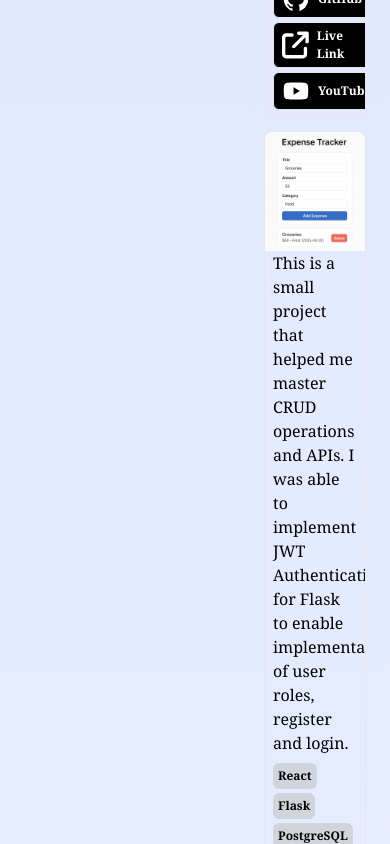
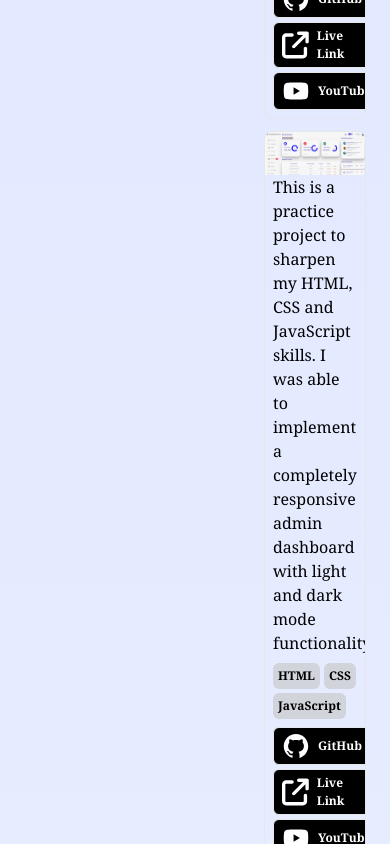
Before and after one commit to EstherNgeno/my-website, a React (Create React App) app: page / in a window 390 px wide. Shown: the part 3340-4184 px from the top of the page. Built offline with nearby package versions, Linux system fonts and the light colour scheme.

Commit message:
Responsive-Admin-dashboard added

```diff
--- a/src/components/sections/Projects.js
+++ b/src/components/sections/Projects.js
@@ -4,6 +4,7 @@ import { AiFillGithub } from "react-icons/ai";
 import { FaArrowUpRightFromSquare } from "react-icons/fa6";
 import { AiFillYoutube } from "react-icons/ai";
 import Expensetracker from "../../assets/Expensetracker.png"
+import AdminDashboard from "../../assets/Responsive-Admin-Dashboard.jpg"
 
 
 const Projects = () => {
@@ -46,30 +47,30 @@ const Projects = () => {
             </div>
 
             <div className="rounded-lg bg-card text-card-foreground flex flex-col overflow-hidden border hover:shadow-lg transition-all duration-300 ease-out h-full">
-                <a className="block cursor-pointer" href="https://lateshow-esther-ngeno.onrender.com/">
-                <img alt="Expensetracker" className="h-30 w-full overflow-hidden object-cover object-top" src={Expensetracker}/>
+                <a className="block cursor-pointer" href="https://responsive-admin-dashboard.onrender.com">
+                <img alt="AdminDashboard" className="h-30 w-full overflow-hidden object-cover object-top" src={AdminDashboard}/>
                 </a>
                 <div className="flex flex-col px-2">
                     <div className="prose max-w-full text-pretty text-base text-muted-foreground">
-                        <p className="prose max-w-full text-pretty text-base text-muted-foreground">This is a small project that helped me master CRUD operations and APIs. I was able to implement JWT Authentication for Flask to enable implementation of user roles, register and login.</p>
+                        <p className="prose max-w-full text-pretty text-base text-muted-foreground">This is a practice project to sharpen my HTML, CSS and JavaScript skills. I was able to implement a completely responsive admin dashboard with light and dark mode functionality.</p>
                     </div>
                 </div>
                 <div className="text-base text-muted-foreground mt-auto flex flex-col px-2">
                     <div className="mt-2 flex flex-wrap gap-1">
-                        <div className="inline-flex items-center rounded-md border font-semibold transition-colors focus:outline-none focus:ring-2 focus:ring-ring focus:ring-offset-2 border-transparent bg-gray-300 dark:text-black px-1 py-0 text-[12px]">React</div>
-                        <div className="inline-flex items-center rounded-md border font-semibold transition-colors focus:outline-none focus:ring-2 focus:ring-ring focus:ring-offset-2 border-transparent bg-gray-300 dark:text-black px-1 py-0 text-[12px]">Flask</div>
-                        <div className="inline-flex items-center rounded-md border font-semibold transition-colors focus:outline-none focus:ring-2 focus:ring-ring focus:ring-offset-2 border-transparent bg-gray-300 dark:text-black px-1 py-0 text-[12px]">PostgreSQL</div>
+                        <div className="inline-flex items-center rounded-md border font-semibold transition-colors focus:outline-none focus:ring-2 focus:ring-ring focus:ring-offset-2 border-transparent bg-gray-300 dark:text-black px-1 py-0 text-[12px]">HTML</div>
+                        <div className="inline-flex items-center rounded-md border font-semibold transition-colors focus:outline-none focus:ring-2 focus:ring-ring focus:ring-offset-2 border-transparent bg-gray-300 dark:text-black px-1 py-0 text-[12px]">CSS</div>
+                        <div className="inline-flex items-center rounded-md border font-semibold transition-colors focus:outline-none focus:ring-2 focus:ring-ring focus:ring-offset-2 border-transparent bg-gray-300 dark:text-black px-1 py-0 text-[12px]">JavaScript</div>
                     </div>
                 </div>
                 <div className="flex items-center pt-2 px-2 pb-2">
                     <div className="flex flex-row flex-wrap items-start gap-1">
-                        <a href="https://github.com/Moringa-SDF-PTO7/lateshow-esther-ngeno">
+                        <a href="https://github.com/EstherNgeno/Responsive-Admin-Dashboard">
                         <div className="items-center rounded-md border font-semibold transition-colors focus:outline-none focus:ring-2 focus:ring-ring focus:ring-offset-2 bg-black text-white flex gap-2 px-2 py-1 text-[12px]"> <AiFillGithub className="w-7 h-7" /> GitHub</div>
                         </a>
-                        <a href="https://lateshow-esther-ngeno.onrender.com/">
+                        <a href="https://responsive-admin-dashboard.onrender.com">
                         <div className="items-center rounded-md border font-semibold transition-colors focus:outline-none focus:ring-2 focus:ring-ring focus:ring-offset-2 bg-black text-white flex gap-2 px-2 py-1 text-[12px]"> <FaArrowUpRightFromSquare className="w-7 h-7" /> Live Link</div>
                         </a>
-                        <a href="https://lateshow-esther-ngeno.onrender.com/">
+                        <a href="https://responsive-admin-dashboard.onrender.com">
                         <div className="items-center rounded-md border font-semibold transition-colors focus:outline-none focus:ring-2 focus:ring-ring focus:ring-offset-2 bg-black text-white flex gap-2 px-2 py-1 text-[12px]"> <AiFillYoutube className="w-7 h-7" /> YouTube</div>
                         </a>
                     </div>
```
Also changed, not shown: src/assets/Responsive-Admin-Dashboard.jpg (added).
